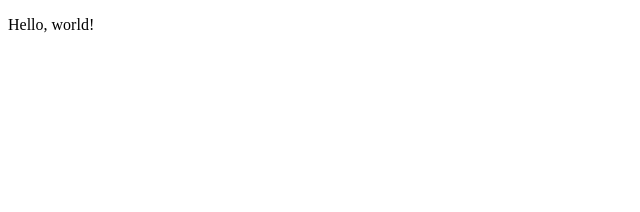
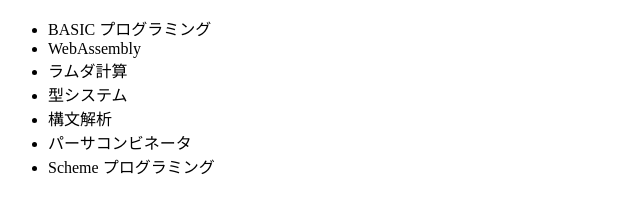
Before and after one commit to 0918nobita/0918nobita.github.io, a plain HTML site: page index.html in a window 1280 px wide. Shown: the whole page, without its empty margins (0-640 px from the left). Drawn offline with Linux system fonts and the light colour scheme.

Commit message:
:memo: Update index.html

```diff
--- a/index.html
+++ b/index.html
@@ -5,6 +5,14 @@
   <title>Kodai のプログラミングノート</title>
 </head>
 <body>
-  <p>Hello, world!</p>
+  <ul>
+    <li>BASIC プログラミング</li>
+    <li>WebAssembly</li>
+    <li>ラムダ計算</li>
+    <li>型システム</li>
+    <li>構文解析</li>
+    <li>パーサコンビネータ</li>
+    <li>Scheme プログラミング</li>
+  </ul>
 </body>
 </html>
```
